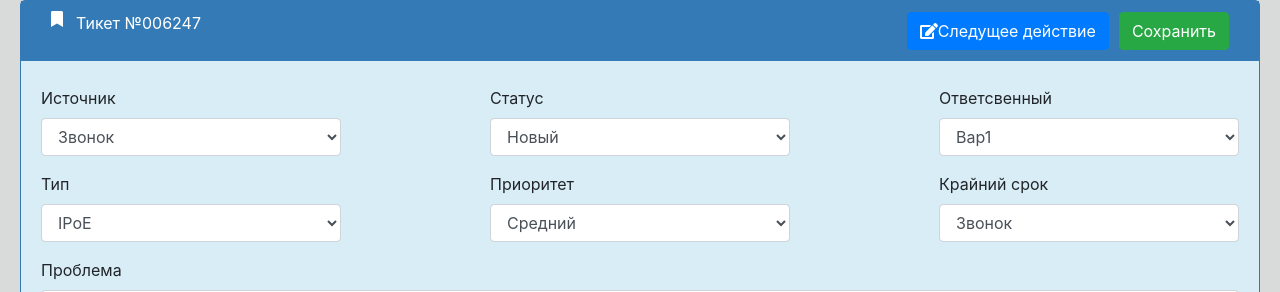
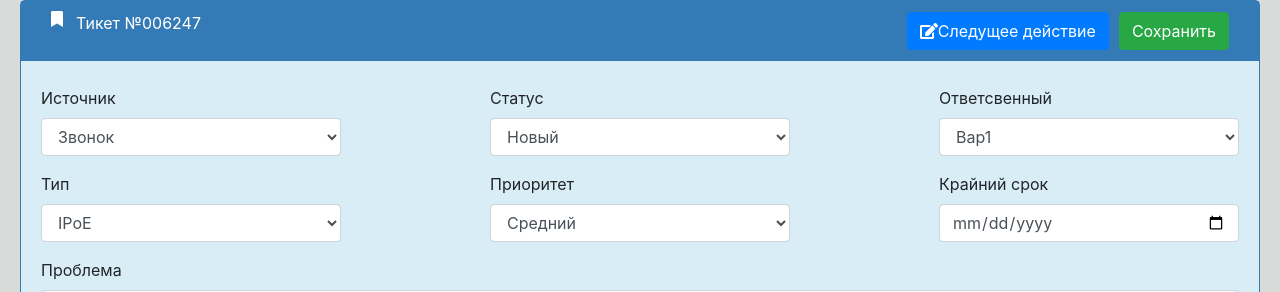
Before and after one commit to KonstantinViktorovichAlex/MART-testing, a React (Create React App) app: page / in a window 1280 px wide. Shown: the top 292 px of the page. Built offline with nearby package versions, Linux system fonts and the light colour scheme; the HTML template or start-up script is replaced by a standard one.

Commit message:
add date picker from ticket

```diff
--- a/package.json
+++ b/package.json
@@ -13,6 +13,7 @@
     "bootstrap": "^4.4.1",
     "react": "^16.13.1",
     "react-bootstrap": "^1.0.0",
+    "react-bootstrap-date-picker": "^5.1.0",
     "react-dom": "^16.13.1",
     "react-scripts": "3.4.1",
     "reactstrap": "^8.4.1"
--- a/src/components/Tickets/Ticket.jsx
+++ b/src/components/Tickets/Ticket.jsx
@@ -2,7 +2,7 @@ import React, {Component} from 'react'
 import {Form, Button } from 'react-bootstrap'
 import { FontAwesomeIcon } from '@fortawesome/react-fontawesome'
 import { faBookmark, faEdit } from '@fortawesome/free-solid-svg-icons'
-
+import {FormGroup, Label, Input } from 'reactstrap';
 import './ticket.css'
 
 import CustomInput from '../../components/input/CustomInput'
@@ -64,14 +64,14 @@ export default class Ticket extends Component {
                                 width = {300}
                                 classes = {'myClass'}
                             />
-                            <CustomInput
-                                label = 'Крайний срок'
-                                controlId = 'date'
-                                control = 'select'
-                                options = {['Звонок', 'Обращение', 'Письмо']}
-                                width = {300}
-                                classes = {'myClass'}
-                            />
+                            <FormGroup>
+                                <Label for="Date">Крайний срок</Label>
+                                <Input
+                                    type="date"
+                                    name="date"
+                                    id="Date"
+                                />
+                            </FormGroup>
                         </div>
                         <div className = 'text'>
                             <CustomInput
@@ -82,6 +82,7 @@ export default class Ticket extends Component {
                             />
                         </div>
                 </Form>
+
             </div>
         )
     }
--- a/src/components/Tickets/ticket.css
+++ b/src/components/Tickets/ticket.css
@@ -43,3 +43,6 @@
     padding-left: 20px;
     padding-right: 20px;
 }
+#Date{
+    width: 300px;
+}
--- a/src/components/Users/User.jsx
+++ b/src/components/Users/User.jsx
@@ -1,6 +1,7 @@
 import React from 'react'
 import { FontAwesomeIcon } from '@fortawesome/react-fontawesome'
 import { faUserAlt } from '@fortawesome/free-solid-svg-icons'
+
 
 import './user.css'
 
```
Also changed, not shown: 1 other file (tests, documents, lock files or other folders).
